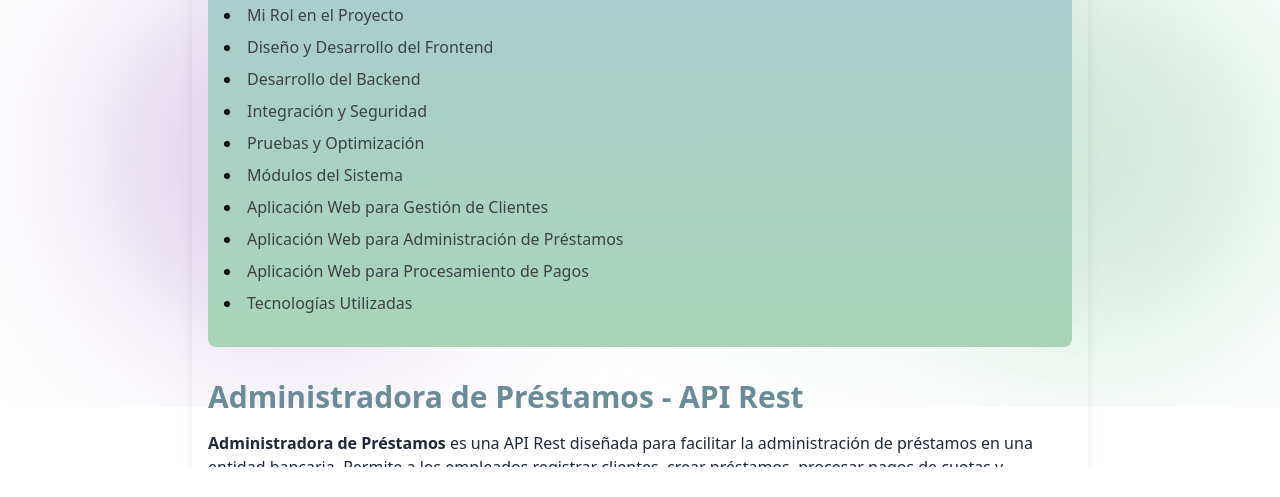
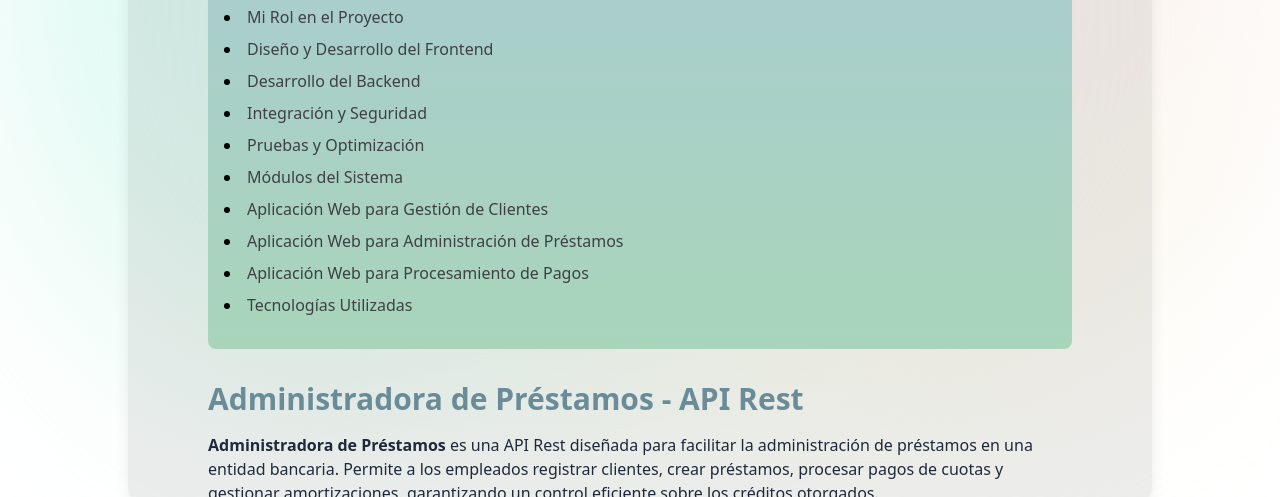
Before and after one commit to Jey1601/portafolio, an Astro site: page /projects/amortization in a window 1280 px wide. Shown: the part 393-890 px from the top of the page. Before the commit the page ends 860 px from the top, so only its background shows below. Built offline with nearby package versions, Linux system fonts and the light colour scheme; Astro itself is replaced by a stand-in of ours.

Commit message:
changing colors

```diff
--- /dev/null
+++ b/src/components/Background2.astro
@@ -0,0 +1,57 @@
+---
+import '../styles/global.css'
+---
+<div class="blob-outer-container">
+    <div class="blob-inner-container">
+        <div class="blob"></div>
+    </div>
+</div>
+
+
+<style>
+    .blob-outer-container {
+        position: fixed;
+        width: 100%;
+        height: 100%;
+        overflow: hidden;
+        z-index: -1;
+        inset: 0;
+        margin: auto;
+        filter: blur(100px);
+    }
+
+    .blob-inner-container {
+        border-radius: 99999px;
+        position: absolute;
+        inset: 0;
+        margin: auto;
+        width: 100vw;
+        height: 100vh;
+        min-width: 1000px;
+        min-height: 1000px;
+        overflow: hidden;
+        transform: scale(1);
+        opacity: 0.6;
+
+    }
+
+    .blob {
+        position: absolute;
+        width: 100vw;
+        height: 100vh;
+        inset: 0;
+        margin: auto;
+        background: conic-gradient(from 0deg,#F7CFD8,#F4F8D3,#A6F1E0,#73C7C7  );
+        animation: spinBlob 60s linear infinite;
+        opacity: 0.6;
+    }
+
+    @keyframes spinBlob {
+        0% {
+            transform: rotate(0deg) scale(2);
+        }
+        100% {
+            transform: rotate(360deg) scale(2);
+        }
+    }
+</style>
--- a/src/components/Skills.astro
+++ b/src/components/Skills.astro
@@ -10,13 +10,13 @@ interface Props {
 const {title,skills} = Astro.props;
 ---
 
-<section class=" h-auto ">
+<section  class=" h-auto ">
     <h1 class="text-2xl font-bold mb-6" data-lang="es">{title}</h1>
 
-    <div class="grid grid-cols-1 md:grid-cols-2 gap-8">
+    <div class="  grid grid-cols-1 md:grid-cols-2 gap-8">
         {
             Object.entries(skills).map(([category, subcategories]) => (
-                <div class="bg-card rounded-lg  shadow-lg flex-col  gap-5 p-10 w-full h-full">
+                <div style="background: rgba(0,0,0,0.07)" class=" bg-card rounded-lg  shadow-lg flex-col  gap-5 p-10 w-full h-full">
                     <h2 class="text-xl font-semibold mb-4">{category}</h2>
 
                     <div class="space-y-4">
--- a/src/components/projectCard.astro
+++ b/src/components/projectCard.astro
@@ -14,7 +14,7 @@ const { title, description, href, image } = Astro.props;
 ---
 
 <a href={href} class="block card">
-    <div class="w-full h-70 overflow-y-auto no-scrollbar p-6 rounded-xl shadow-lg hover:shadow-xl transition-shadow duration-300 ease-in-out">
+    <div style="background: rgba(0,0,0,0.07)"  class=" w-full h-70 bg-w overflow-y-auto no-scrollbar p-6 rounded-xl shadow-lg hover:shadow-xl transition-shadow duration-300 ease-in-out">
         <div  class="show-img relative rounded-xl w-full h-40 overflow-hidden">
             <Image
                 src={image}
--- a/src/layouts/Layout.astro
+++ b/src/layouts/Layout.astro
@@ -1,6 +1,6 @@
 ---
 import "../styles/global.css";
-import Background from '../components/Background.astro';
+import Background2 from '../components/Background2.astro';
 import Header from '../components/Header.astro';
 ---
 <!doctype html>
@@ -12,9 +12,9 @@ import Header from '../components/Header.astro';
 		<meta name="generator" content={Astro.generator} />
 		<title>Jeyson Espinal</title>
 	</head>
-	<body>
+	<body class="">
 		<Header />
-		<Background />
+		<Background2 />
 		<slot />
 	</body>
 </html>
--- a/src/pages/projects/[slug].astro
+++ b/src/pages/projects/[slug].astro
@@ -28,7 +28,7 @@ const { Content, headings } = await entry.render();
 <Layout>
     <main class="w-full h-screen flex items-center justify-center ">
 
-        <div class="shadow-lg  h-full max-w-4xl mx-auto px-4 py-8 overflow-auto no-scrollbar  pt-15 ">
+        <div style="background: rgba(0,0,0,0.07)" class="  shadow-lg  h-full max-w-5xl mx-auto px-20 py-8 overflow-auto no-scrollbar  mt-15  rounded-lg ">
             <h1  >{entry.data.title}</h1>
 
             <p class="">{entry.data.description}</p>
```
